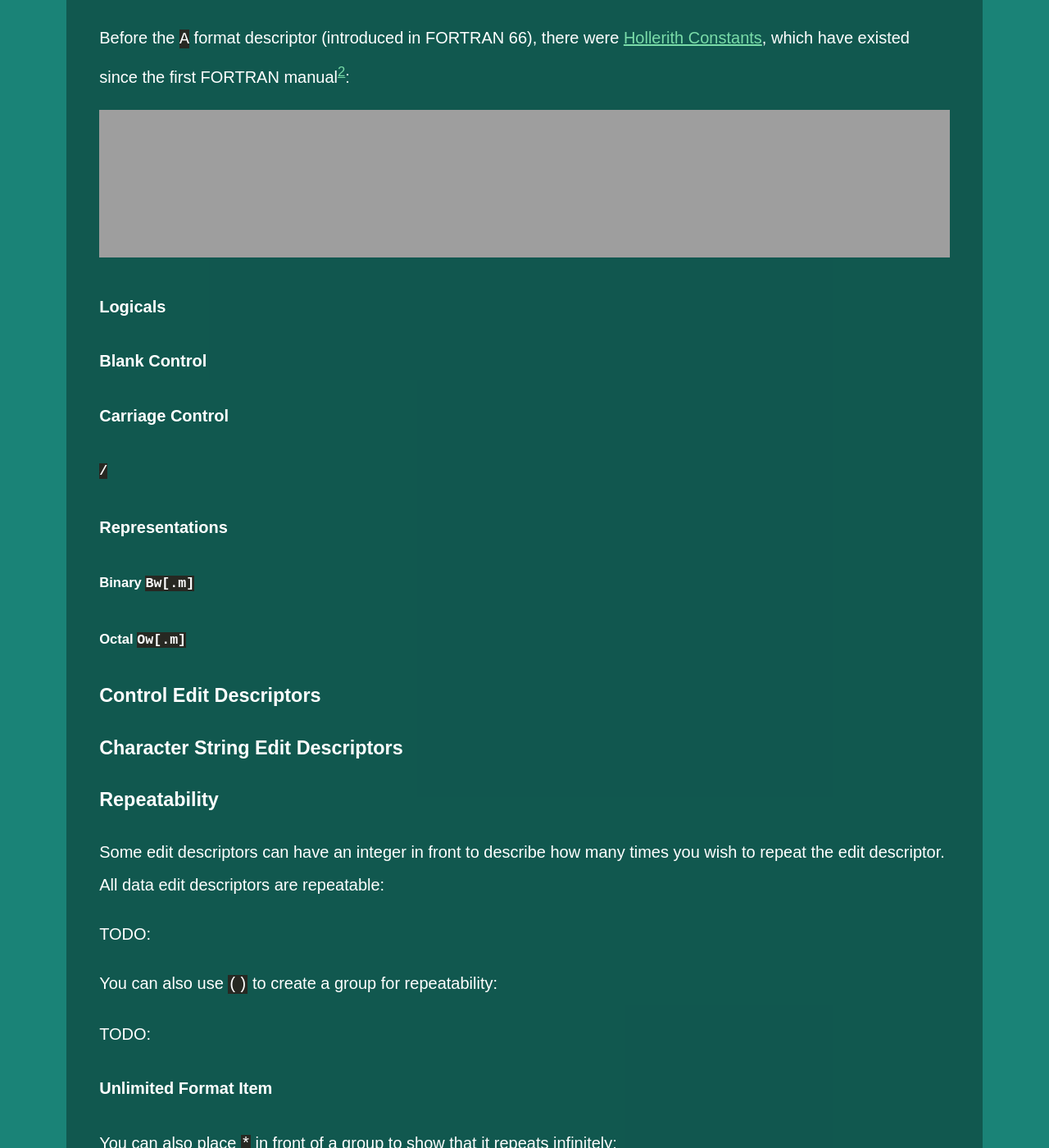
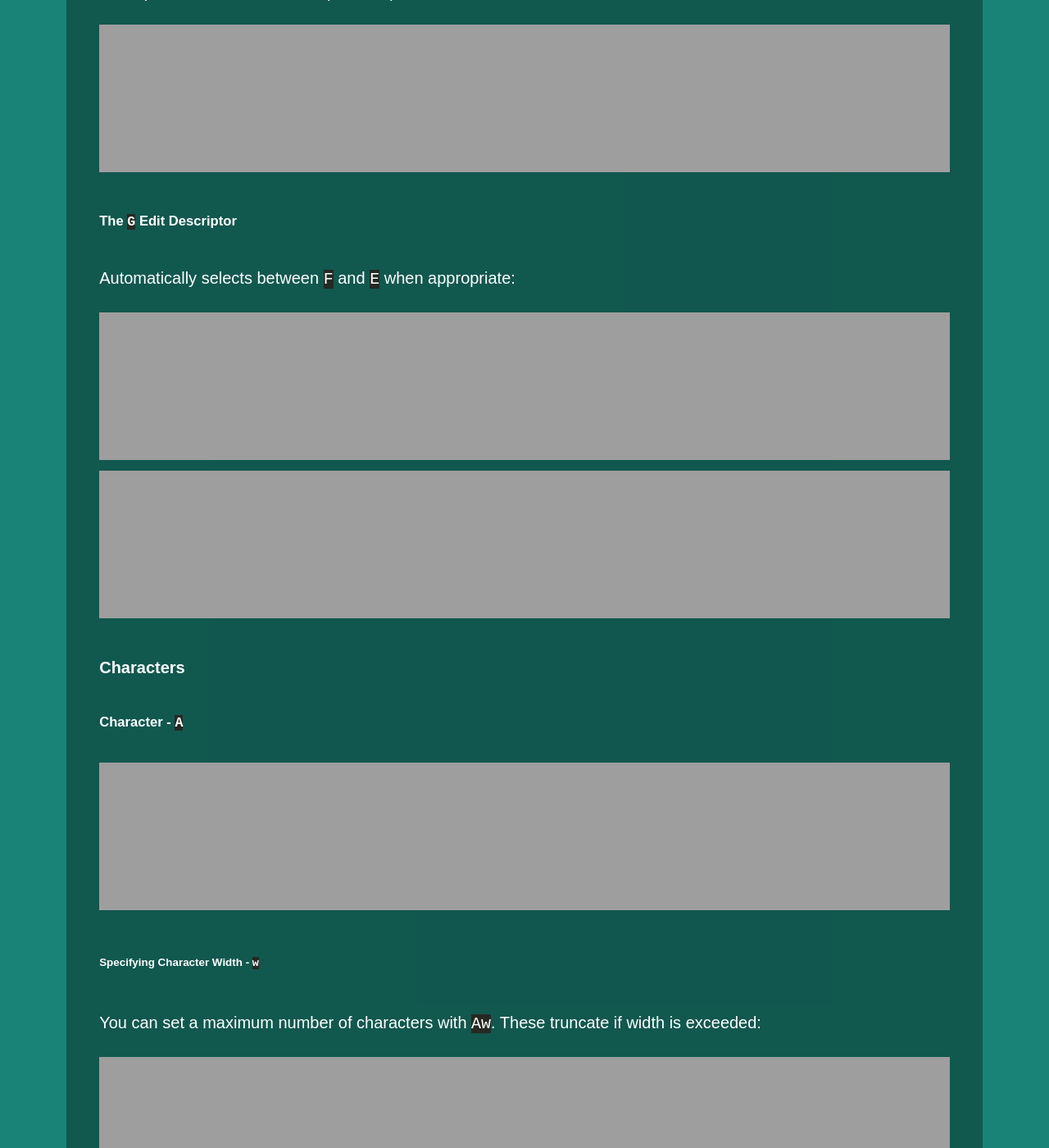
Before and after one commit to ambiguousname/ambiguousname.github.io, a Jekyll site: the page built from drafts/fortran_format.md, in a window 1280 px wide and 1400 px high, scrolled down 7157 px. Shown: the whole window at 82% size. Built offline with Jekyll 4.4.1, drawn with Linux system fonts in a browser that asks for light colours; some of the changed text lies outside the part shown.

Commit message:
Add more edit descriptors up to logicals

```diff
--- a/drafts/fortran_format.md
+++ b/drafts/fortran_format.md
@@ -146,6 +146,15 @@ Note that `w` always represents a width in characters of the displayed output. S
 <https://ambiguous.name/fortran-format-web-demo/?stmt=%22Value%3A%22%2C+E5.1&type=Format+Specification&variables=r%3D3.1415#output-text>
 </noscript>
 
+###### `D`
+
+The `D` functions the same as the `E` edit descriptor, with one minor cosmetic change:
+<iframe tabindex="-1" src="https://ambiguous.name/fortran-format-web-demo/?stmt=%22Value%3A%22%2C+D7.1&type=Format+Specification&variables=r%3D3.1415#output-text" class="embed-iframe" height="180">
+</iframe>
+<noscript>
+<https://ambiguous.name/fortran-format-web-demo/?stmt=%22Value%3A%22%2C+D7.1&type=Format+Specification&variables=r%3D3.1415#output-text>
+</noscript>
+
 ##### Scientific Form - `ESw.d`
 <iframe tabindex="-1" src="https://ambiguous.name/fortran-format-web-demo/?stmt=%22Value%3A%22%2C+ES8.2&type=Format+Specification&variables=r%3D3.1415#output-text" class="embed-iframe" height="180">
 </iframe>
@@ -178,9 +187,43 @@ The only difference between engineering notation and scientific notation is that
 <https://ambiguous.name/fortran-format-web-demo/?stmt=%22Value%3A%22%2C+E10.2E3&type=Format+Specification&variables=r%3D3.1415#output-text>
 </noscript>
 
+##### The `G` Edit Descriptor
+
+Automatically selects between `F` and `E` when appropriate:
+
+<iframe tabindex="-1" src="https://ambiguous.name/fortran-format-web-demo/?stmt=%22Value%3A%22%2C+G10.2&type=Format+Specification&variables=r%3D10.2#output-text" class="embed-iframe" height="180">
+</iframe>
+<noscript>
+<https://ambiguous.name/fortran-format-web-demo/?stmt=%22Value%3A%22%2C+G10.2&type=Format+Specification&variables=r%3D10.2#output-text>
+</noscript>
+
+<iframe tabindex="-1" src="https://ambiguous.name/fortran-format-web-demo/?stmt=%22Value%3A%22%2C+G10.1&type=Format+Specification&variables=r%3D10.2#output-text" class="embed-iframe" height="180">
+</iframe>
+<noscript>
+<https://ambiguous.name/fortran-format-web-demo/?stmt=%22Value%3A%22%2C+G10.1&type=Format+Specification&variables=r%3D10.2#output-text>
+</noscript>
+
 #### Characters
 
-##### Hollerith Constants
+##### Character - `A`
+
+<iframe tabindex="-1" src="https://ambiguous.name/fortran-format-web-demo/?stmt=%22Value%3A%22%2C+A&type=Format+Specification&variables=s%3D%22Howdy%22#output-text" class="embed-iframe" height="180">
+</iframe>
+<noscript>
+<https://ambiguous.name/fortran-format-web-demo/?stmt=%22Value%3A%22%2C+A&type=Format+Specification&variables=s%3D%22Howdy%22#output-text>
+</noscript>
+
+
+###### Specifying Character Width - `w`
+
+You can set a maximum number of characters with `Aw`. These truncate if width is exceeded:
+<iframe tabindex="-1" src="https://ambiguous.name/fortran-format-web-demo/?stmt=%22Value%3A%22%2C+A3&type=Format+Specification&variables=s%3D%22Howdy%22#output-text" class="embed-iframe" height="180">
+</iframe>
+<noscript>
+<https://ambiguous.name/fortran-format-web-demo/?stmt=%22Value%3A%22%2C+A3&type=Format+Specification&variables=s%3D%22Howdy%22#output-text>
+</noscript>
+
+##### Hollerith Constants - `wH`
 
 Before the `A` format descriptor (introduced in FORTRAN 66), there were [Hollerith Constants](https://en.wikipedia.org/wiki/Hollerith_constant), which have existed since the first FORTRAN manual[^manual]:
 
@@ -191,7 +234,26 @@ https://ambiguous.name/fortran-format-web-demo/?stmt=4HTest&type=Format+Specific
 <https://ambiguous.name/fortran-format-web-demo/?stmt=4HTest&type=Format+Specification&variables=#output-text>
 </noscript>
 
-#### Logicals
+#### Logicals - `L`
+
+Booleans in FORTRAN:
+
+<iframe tabindex="-1" src="
+https://ambiguous.name/fortran-format-web-demo/?stmt=%22This+statement+is+%22%2C+L&type=Format+Specification&variables=l%3D.TRUE.#output-text" class="embed-iframe" height="180">
+</iframe>
+<noscript>
+<https://ambiguous.name/fortran-format-web-demo/?stmt=%22This+statement+is+%22%2C+L&type=Format+Specification&variables=l%3D.TRUE.#output-text>
+</noscript>
+
+##### Logical Width - `Lw`
+
+You can also set the width of logicals for whatever reason:
+<iframe tabindex="-1" src="
+https://ambiguous.name/fortran-format-web-demo/?stmt=%22This+statement+is+%22%2C+L2&type=Format+Specification&variables=l%3D.TRUE.#output-text" class="embed-iframe" height="180">
+</iframe>
+<noscript>
+<https://ambiguous.name/fortran-format-web-demo/?stmt=%22This+statement+is+%22%2C+L2&type=Format+Specification&variables=l%3D.TRUE.#output-text>
+</noscript>
 
 #### Blank Control
 
```
